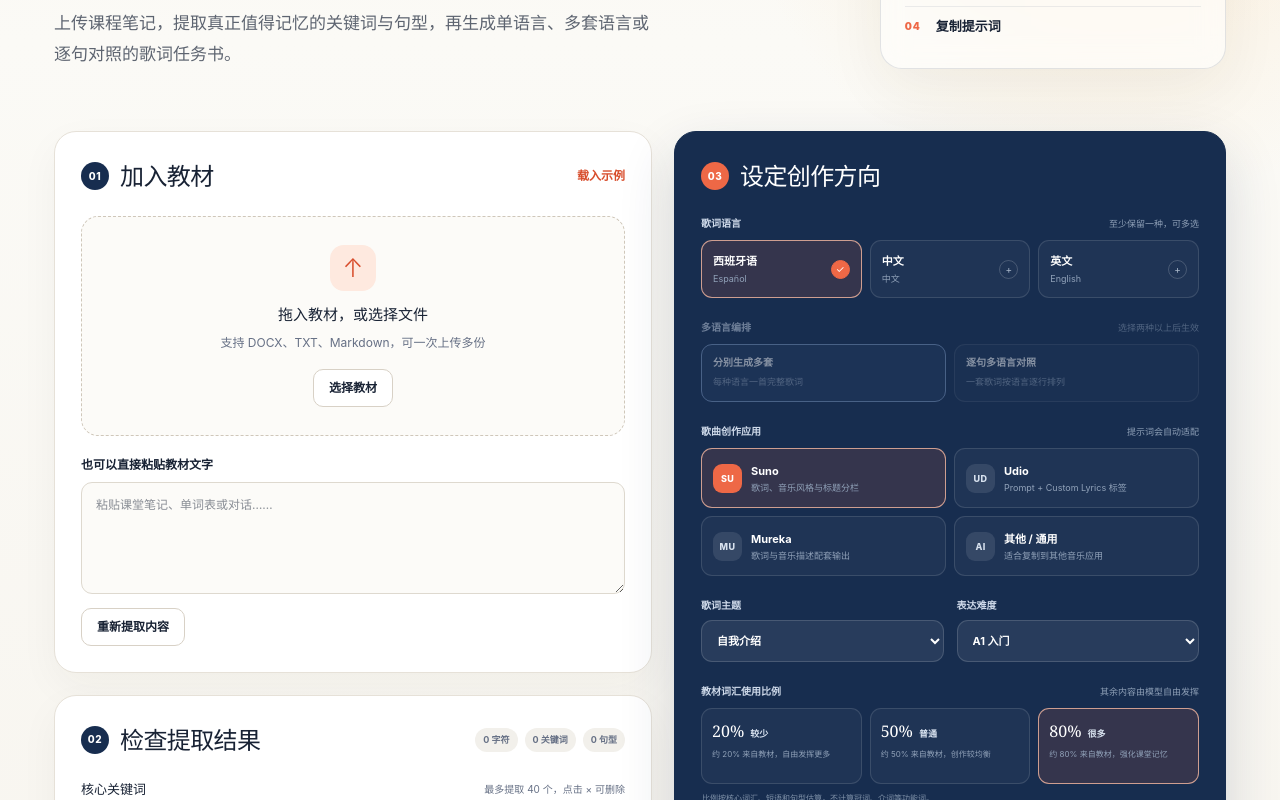
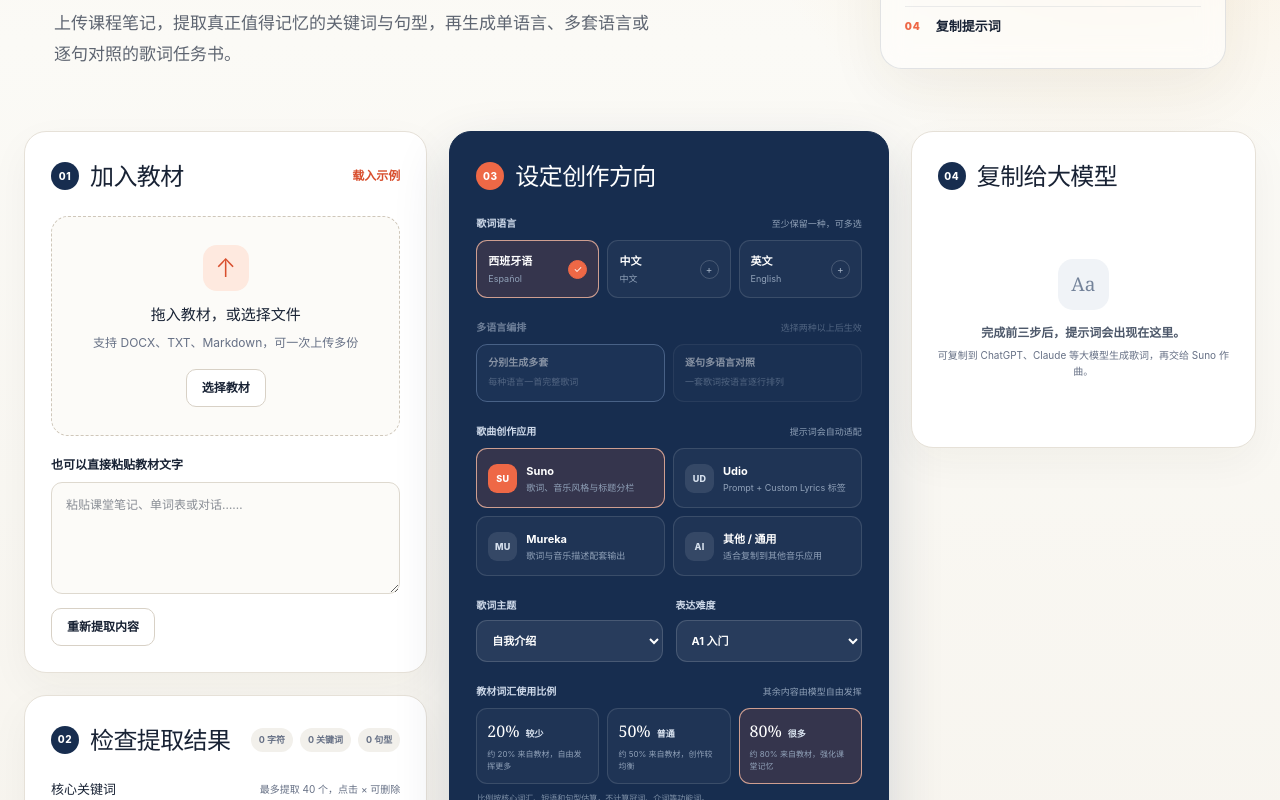
Before and after one commit to possbb/music, a Next.js app: page / in a window 1280 px wide. Shown: the part 360-1160 px from the top of the page. Built offline with nearby package versions, Linux system fonts and the light colour scheme.

Commit message:
Place prompt output beside settings

```diff
--- a/app/globals.css
+++ b/app/globals.css
@@ -61,15 +61,16 @@ h1 { margin: 0; max-width: 760px; font-family: Georgia, "Noto Serif SC", serif;
 .hero-card li b { color: var(--accent); font-size: 10px; letter-spacing: .1em; }
 
 .workspace {
-  max-width: 1220px;
+  max-width: 1600px;
   margin: 0 auto 80px;
   padding: 0 24px;
   display: grid;
-  grid-template-columns: minmax(0, 1.04fr) minmax(390px, .96fr);
+  grid-template-columns: minmax(360px, .85fr) minmax(780px, 1.7fr);
   gap: 22px;
   align-items: start;
 }
 .workspace-main, .workspace-side { display: grid; gap: 22px; }
+.workspace-side { grid-template-columns: minmax(390px, 1.12fr) minmax(320px, .88fr); align-items: start; }
 .panel { background: var(--panel); border: 1px solid var(--line); border-radius: 22px; padding: 26px; box-shadow: 0 14px 40px rgba(40,35,25,.045); }
 .panel-heading { display: flex; align-items: center; justify-content: space-between; gap: 16px; margin-bottom: 22px; }
 .panel-heading > div:first-child { display: flex; align-items: center; gap: 11px; }
@@ -193,10 +194,15 @@ footer { max-width: 1172px; margin: 0 auto; padding: 30px 0 44px; border-top: 1p
 footer span { color: var(--ink); font-weight: 800; }
 footer p { margin: 0; }
 
+@media (max-width: 1180px) {
+  .workspace { grid-template-columns: 1fr; }
+  .workspace-side { grid-template-columns: repeat(2, minmax(0, 1fr)); }
+}
+
 @media (max-width: 900px) {
   .hero { grid-template-columns: 1fr; gap: 30px; padding-top: 54px; }
   .hero-card { max-width: 500px; }
-  .workspace { grid-template-columns: 1fr; }
+  .workspace-side { grid-template-columns: 1fr; }
   .creative-panel { order: 0; }
 }
 
```
Also changed, not shown: 1 other file (tests, documents, lock files or other folders).
